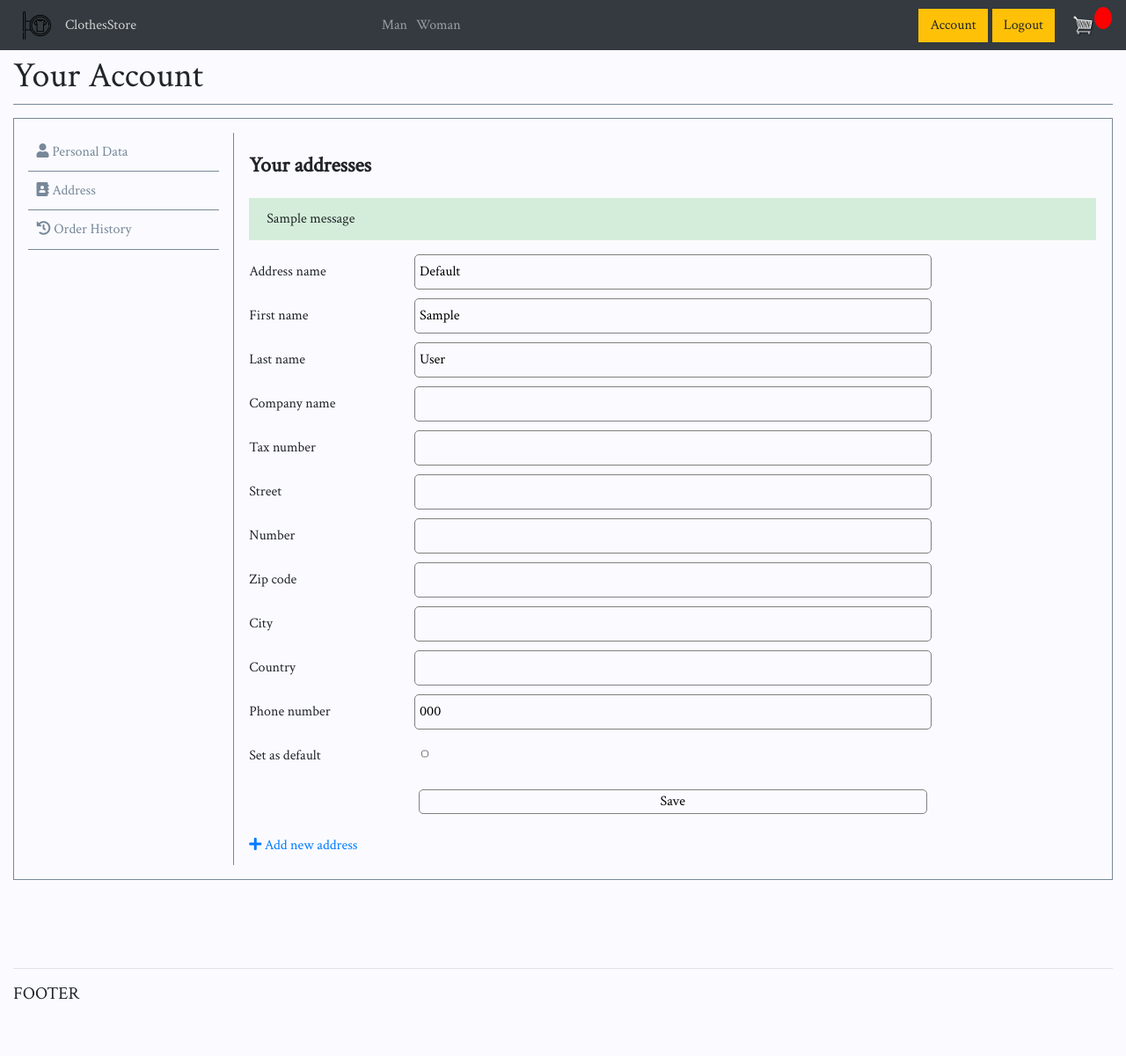
After one commit to lderlecki/clothes-store, a Django app: page /customer/account/edit/address/add/ in a window 1280 px wide. The commit adds this page. Shown: the whole page at 88% size. Run offline with Django 3.2, Linux system fonts and the light colour scheme; a user stored in the database is signed in; tables that the repository leaves empty hold one stand-in row (values such as "Sample post"); one stand-in notice (Sample message) is shown; some libraries are stand-ins or nearby versions.

Commit message:
ADD address list and add views

```diff
--- a/shop/static/shop/css/style.css
+++ b/shop/static/shop/css/style.css
@@ -928,8 +928,22 @@ body {
   Account
 -----------------------*/
 
+.message{
+    display: block;
+    background-color: #d4edda;
+    margin: .5rem .5rem 1rem .5rem;
+    padding: .75rem 1.25rem;
+    align-content: center;
+
+
+}
+
+.message-text{
+    position: relative;
+}
+
 .header {
-    margin: 5px 0 25px 0;
+    margin: 5px 0 15px 0;
     border-bottom: 1px solid lightslategray;
 }
 
@@ -1047,6 +1061,38 @@ body {
 
 
 /*---------------------
+  Address
+-----------------------*/
+
+.address-container{
+    display: flex;
+    flex-direction: row;
+    flex-wrap: wrap;
+
+}
+
+.address-brick{
+    border: 1px solid #778899;
+    padding: 1rem;
+    margin: .5rem;
+    width: 30%;
+    max-width: 200px;
+    min-height: 200px;
+}
+
+.address-footer{
+    margin-top: 1rem;
+    margin-left: .5rem;
+
+}
+
+.checkbox{
+    padding: .5rem;
+}
+
+
+
+/*---------------------
   Footer
 -----------------------*/
 
--- a/users/admin.py
+++ b/users/admin.py
@@ -3,3 +3,4 @@ from .models import *
 
 # Register your models here.
 admin.site.register(Customer)
+admin.site.register(Address)
--- a/users/forms.py
+++ b/users/forms.py
@@ -4,7 +4,7 @@ from django.forms import ModelForm
 from django.contrib.auth.forms import UserCreationForm
 from django.contrib.auth.models import User
 
-from users.models import Customer
+from users.models import Customer, Address
 
 
 class CreateUserForm(UserCreationForm):
@@ -34,15 +34,6 @@ class CustomerDataForm(ModelForm):
     class Meta:
         model = Customer
         fields = ('first_name', 'last_name', 'email', 'phone',)
-
-    # def save(self, user):
-    #     customer = user.customer
-    #     first_name = self.cleaned_data['first_name']
-    #     last_name = self.cleaned_data['last_name']
-    #     phone = self.cleaned_data['phone']
-    #     email = self.cleaned_data['email']
-    #     user.set_password(password)
-    #     user.save()
 
 
 class SetNewPasswordForm(ModelForm):
@@ -83,3 +74,11 @@ class SetNewPasswordForm(ModelForm):
         password = self.cleaned_data['new_password']
         user.set_password(password)
         user.save()
+
+
+class AddressForm(ModelForm):
+    class Meta:
+        model = Address
+        fields = ('name', 'first_name', 'last_name', 'company_name',
+                  'tax_number', 'street', 'number', 'zip_code', 'city',
+                  'country', 'phone', 'default')
--- a/users/models.py
+++ b/users/models.py
@@ -27,12 +27,28 @@ class Customer(models.Model):
 
 
 class Address(models.Model):
-    user = models.ForeignKey(User, on_delete=models.CASCADE)
+    name = models.CharField(max_length=100, default='Default')
+    customer = models.ForeignKey(Customer, on_delete=models.CASCADE)
+
+    first_name = models.CharField(max_length=100, default='Default')
+    last_name = models.CharField(max_length=100, default='Default')
+    phone = models.CharField(max_length=100)
+
     street = models.CharField(max_length=100)
     number = models.CharField(max_length=100)
     zip_code = models.CharField(max_length=10)
+    city = models.CharField(max_length=100)
+    country = models.CharField(max_length=100)
+
     address_type = models.CharField(max_length=1, choices=ADDRESS_CHOICES)
     default = models.BooleanField(default=False)
 
+    company_name = models.CharField(max_length=200, blank=True, null=True)
+    tax_number = models.CharField(max_length=200, blank=True, null=True)
+
     def __str__(self):
-        return self.user.username
+        return f'{self.first_name} {self.last_name} {self.name}'
+
+    @property
+    def get_default(self):
+        return self.customer.address_set.filter(default=True)
--- a/users/templates/users/account-address.html
+++ b/users/templates/users/account-address.html
@@ -2,6 +2,19 @@
 
 {% block account-link %}
 
-    <h1>Address</h1>
+    <h4 class="header nounderline">Your addresses</h4>
+    {% for message in messages %}
+        <div class="message">
+            <span class="message-text">{{ message }}</span>
+        </div>
+    {% endfor %}
+    {% block address-content %}
+    {% endblock address-content %}
+    <div class="address-footer">
+        <a href="{% url 'address-add' %}">
+            <i class="fa fa-plus"></i>
+            <span>Add new address</span>
+        </a>
+    </div>
 
 {% endblock account-link %}
--- a/users/templates/users/account-edit.html
+++ b/users/templates/users/account-edit.html
@@ -3,6 +3,11 @@
 {% block account-link %}
 
 <h4 class="header nounderline">Personal Information</h4>
+{% for message in messages %}
+    <div class="message">
+        <span class="message-text">{{ message }}</span>
+    </div>
+{% endfor %}
 <form method="POST" action="">
     {% csrf_token %}
     <div class="input-group">
--- a/users/templates/users/account.html
+++ b/users/templates/users/account.html
@@ -19,7 +19,7 @@
                     </a>
                 </div>
                 <div class="account-link-container">
-                    <a href="{% url 'account-address' %}" class="account-link nounderline">
+                    <a href="{% url 'address-list' %}" class="account-link nounderline">
                         <span>
                             <i class="fas fa-address-book"></i>
                         </span>
--- /dev/null
+++ b/users/templates/users/add-address.html
@@ -0,0 +1,87 @@
+{% extends 'users/account-address.html' %}
+{% load static %}
+
+{% block address-content %}
+        <form method="POST" action="">
+            {% csrf_token %}
+            <div class="input-group">
+                <label class="input-group-label">Address name</label>
+                {{ address_form.name }}
+            </div>
+
+            <div class="input-group">
+                <label class="input-group-label">First name</label>
+                {{ address_form.first_name }}
+            </div>
+
+            <div class="input-group">
+                <label class="input-group-label">Last name</label>
+                {{ address_form.last_name }}
+            </div>
+
+            <div class="input-group">
+                <label class="input-group-label">Company name</label>
+                {{ address_form.company_name }}
+            </div>
+
+            <div class="input-group">
+                <label class="input-group-label">Tax number</label>
+                {{ address_form.tax_number }}
+            </div>
+
+            <div class="input-group">
+                <label class="input-group-label">Street</label>
+                {{ address_form.street }}
+            </div>
+
+            <div class="input-group">
+                <label class="input-group-label">Number</label>
+                {{ address_form.number }}
+            </div>
+
+            <div class="input-group">
+                <label class="input-group-label">Zip code</label>
+                {{ address_form.zip_code }}
+            </div>
+
+            <div class="input-group">
+                <label class="input-group-label">City</label>
+                {{ address_form.city }}
+            </div>
+
+            <div class="input-group">
+                <label class="input-group-label">Country</label>
+                {{ address_form.country }}
+            </div>
+
+            <div class="input-group">
+                <label class="input-group-label">Phone number</label>
+                {{ address_form.phone }}
+            </div>
+
+            <div class="input-group">
+                <label class="input-group-label">Set as default</label>
+                <div class="checkbox">
+                    {{ address_form.default }}
+                </div>
+            </div>
+            <div class="account-btn-container">
+                <input class="submit-btn" type="submit" value="Save">
+            </div>
+
+            {% if address_form.errors %}
+                <div class="errors">
+                    {% for field in address_form %}
+                        {% for error in field.errors %}
+                            <p> {{ error }} </p>
+                        {% endfor %}
+                    {% endfor %}
+                    {% for error in address_form.non_field_errors %}
+                        <p> {{ error }} </p>
+                    {% endfor %}
+                </div>
+            {% endif %}
+
+        </form>
+
+{% endblock address-content %}
--- a/users/templates/users/login.html
+++ b/users/templates/users/login.html
@@ -22,7 +22,7 @@
                         </div>
                         <input type="password" name="password" placeholder="Username">
                     </div>
-                    <input type="submit" value="Login User">
+                    <input type="submit" value="Login">
                 </form>
             </div>
 
--- a/users/urls.py
+++ b/users/urls.py
@@ -13,5 +13,6 @@ urlpatterns = [
     path('account/', views.accountView, name='account'),
     path('account/edit/profile/', views.editAccountView, name='account-edit'),
     path('account/order/history/', views.orderHistoryView, name='order-history'),
-    path('account/edit/address/', views.addressAccountView, name='account-address'),
+    path('account/edit/address-list/', views.addressAccountView, name='address-list'),
+    path('account/edit/address/add/', views.addressAddView, name='address-add'),
 ]
--- a/users/views.py
+++ b/users/views.py
@@ -8,6 +8,7 @@ from .forms import (
     CreateUserForm,
     CustomerDataForm,
     SetNewPasswordForm,
+    AddressForm,
     )
 
 LOGIN_URL = '/customer/login/'
@@ -65,7 +66,7 @@ def editAccountView(request):
         data = request.POST
         customer_form = CustomerDataForm(data, instance=user.customer)
         if customer_form.is_valid():
-            instance = customer_form.save(user)
+            instance = customer_form.save()
             messages.success(request, 'Your data has been updated')
             if data['password']:
                 password_form = SetNewPasswordForm(data, user=user)
@@ -94,4 +95,32 @@ def orderHistoryView(request):
 
 @login_required(login_url='login')
 def addressAccountView(request):
-    return render(request, 'users/account-address.html')
+    customer = request.user.customer
+    addresses = customer.address_set.all()
+    context = {
+        'addresses': addresses
+    }
+
+    return render(request, 'users/account-address-list.html', context)
+
+
+def addressAddView(request):
+    customer = request.user.customer
+    address_form = AddressForm(instance=customer)
+    if request.method == 'POST':
+        data = request.POST
+        address_form = AddressForm(data)
+        if address_form.is_valid():
+            address = address_form.save(commit=False)
+            address.customer = customer
+            # TODO: Check whether the new address is set to default,
+            #       if so change the existing default address to False
+            address.save()
+            messages.success(request, 'You have added a new address')
+        return redirect('address-list')
+
+    context = {
+        'address_form': address_form,
+    }
+
+    return render(request, 'users/add-address.html', context)
```
Also changed, not shown: users/templates/users/account-address-list.html (added, +24 -0 lines), users/migrations/0003_auto_20200820_1432.py (added), users/migrations/0004_auto_20200820_1500.py (added), users/migrations/0005_auto_20200820_1504.py (added), users/migrations/0006_address_country.py (added), users/migrations/0007_auto_20200820_1846.py (added).
